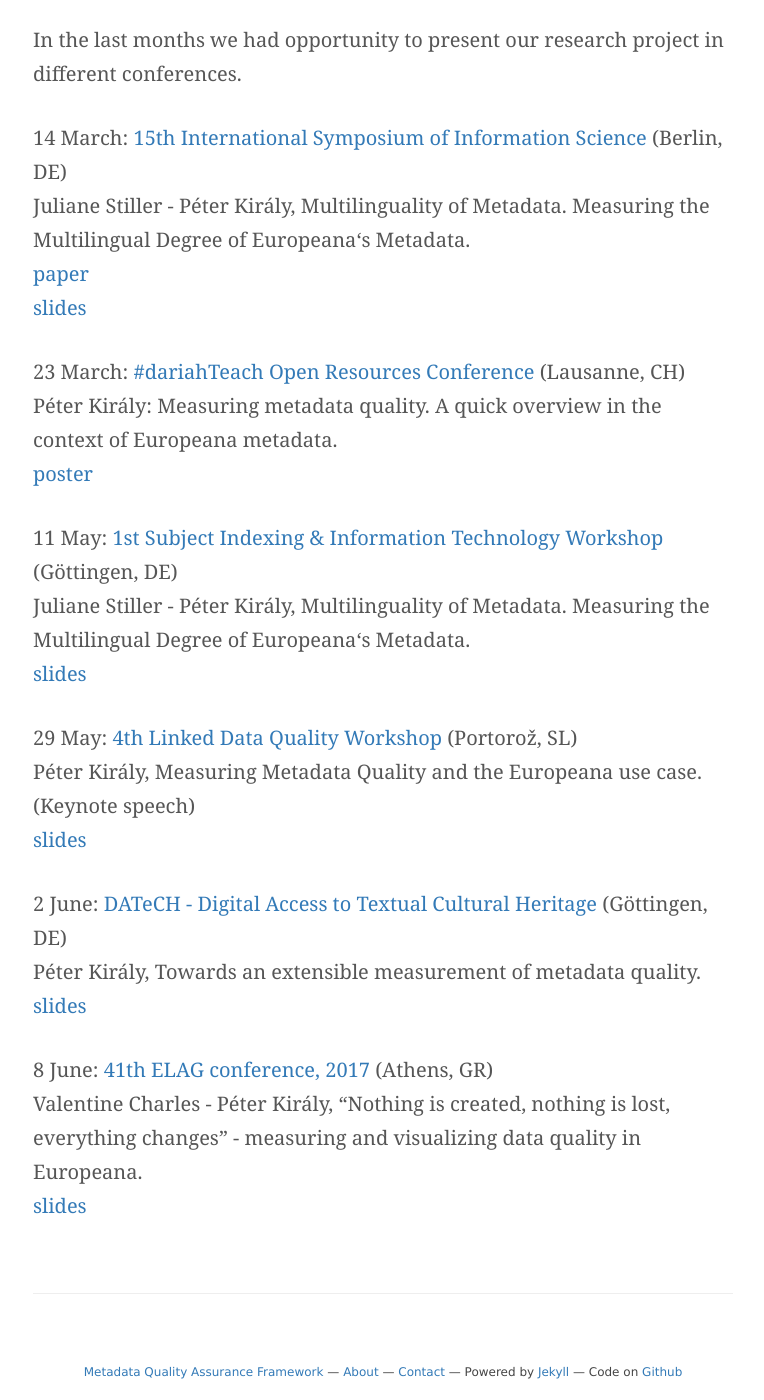
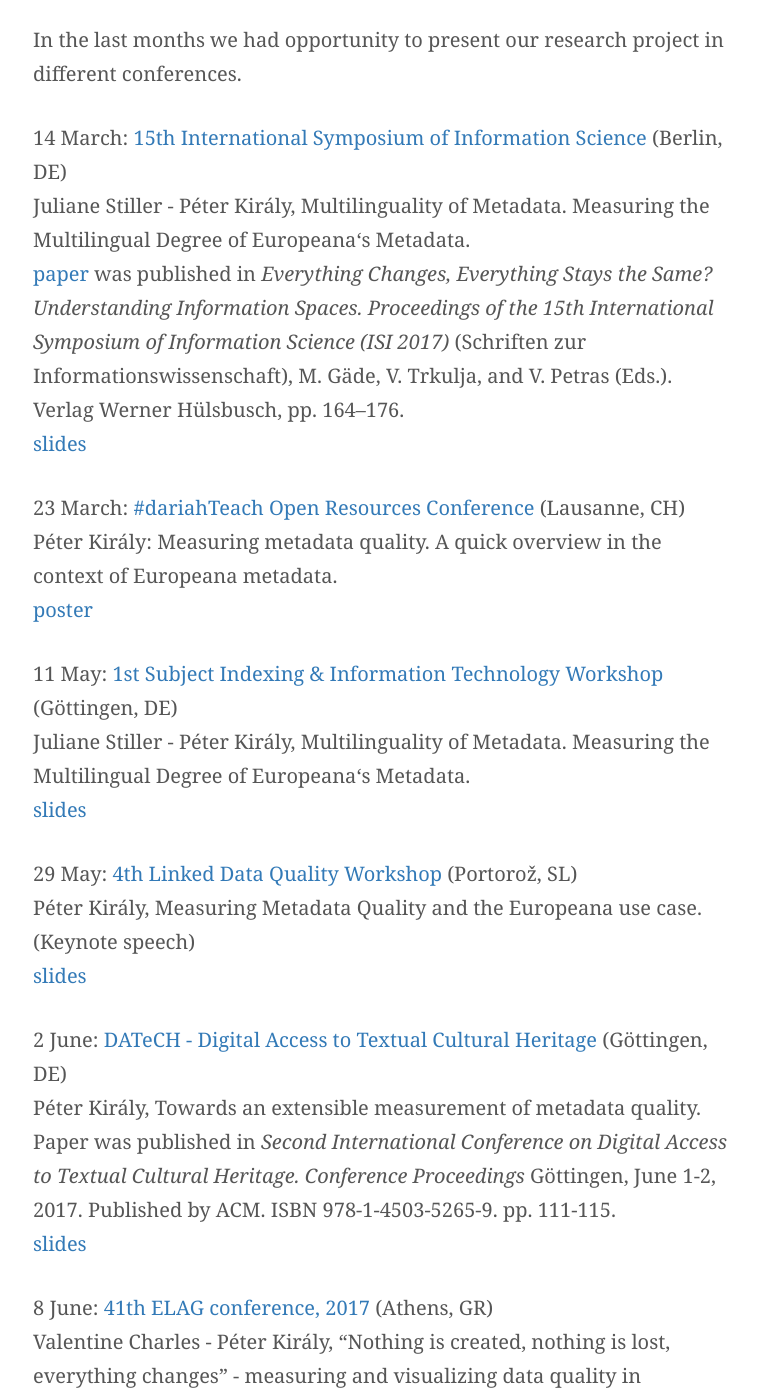
Before and after one commit to pkiraly/pkiraly.github.io, a Jekyll site: the page built from _posts/2017-06-29-recent-update.md, in a window 1280 px wide and 1400 px high, scrolled down 436 px. Shown: the whole window, without its empty margins (257-1021 px from the left). Built offline with Jekyll 4.4.1, drawn with Linux system fonts in a browser that asks for light colours; nearby versions of some CDN libraries; some web fonts are replaced; comment, search, counter and statistics services are not loaded.

Commit message:
Update 2017-06-29-recent-update.md

```diff
--- a/_posts/2017-06-29-recent-update.md
+++ b/_posts/2017-06-29-recent-update.md
@@ -14,7 +14,7 @@
 
 14 March: [15th International Symposium of Information Science](http://isi2017.ib.hu-berlin.de/index.html) (Berlin, DE)<br>
 Juliane Stiller - Péter Király, Multilinguality of Metadata. Measuring the Multilingual Degree of Europeana‘s Metadata.<br>
-[paper](https://www.researchgate.net/publication/314879735_Multilinguality_of_Metadata_Measuring_the_Multilingual_Degree_of_Europeana%27s_Metadata)<br>
+[paper](https://www.researchgate.net/publication/314879735_Multilinguality_of_Metadata_Measuring_the_Multilingual_Degree_of_Europeana%27s_Metadata) was published in <em>Everything Changes, Everything Stays the Same? Understanding Information Spaces. Proceedings of the 15th International Symposium of Information Science (ISI 2017)</em> (Schriften zur Informationswissenschaft), M. Gäde, V. Trkulja, and V. Petras (Eds.). Verlag Werner Hülsbusch, pp. 164–176.<br>
 [slides](https://www.slideshare.net/pkiraly/multilinguality-of-metadata-measuring-the-multilingual-degree-of-europeanas-metadata)
 
 23 March: [#dariahTeach Open Resources Conference](http://dariah.eu/teach/index.php/dariahteach-open-resources-conference/) (Lausanne, CH)<br>
@@ -31,6 +31,7 @@
 
 2 June: [DATeCH - Digital Access to Textual Cultural Heritage](http://ddays.digitisation.eu/datech-2017/) (Göttingen, DE)<br>
 Péter Király, Towards an extensible measurement of metadata quality.<br>
+Paper was published in <em>Second International Conference on Digital Access to Textual Cultural Heritage. Conference Proceedings</em> Göttingen, June 1-2, 2017. Published by ACM. ISBN 978-1-4503-5265-9. pp. 111-115.<br>
 [slides](https://www.researchgate.net/publication/317597699_Towards_an_extensible_measurement_of_metadata_quality)
 
 8 June: [41th ELAG conference, 2017](http://elag2017.org/) (Athens, GR)<br>
```
